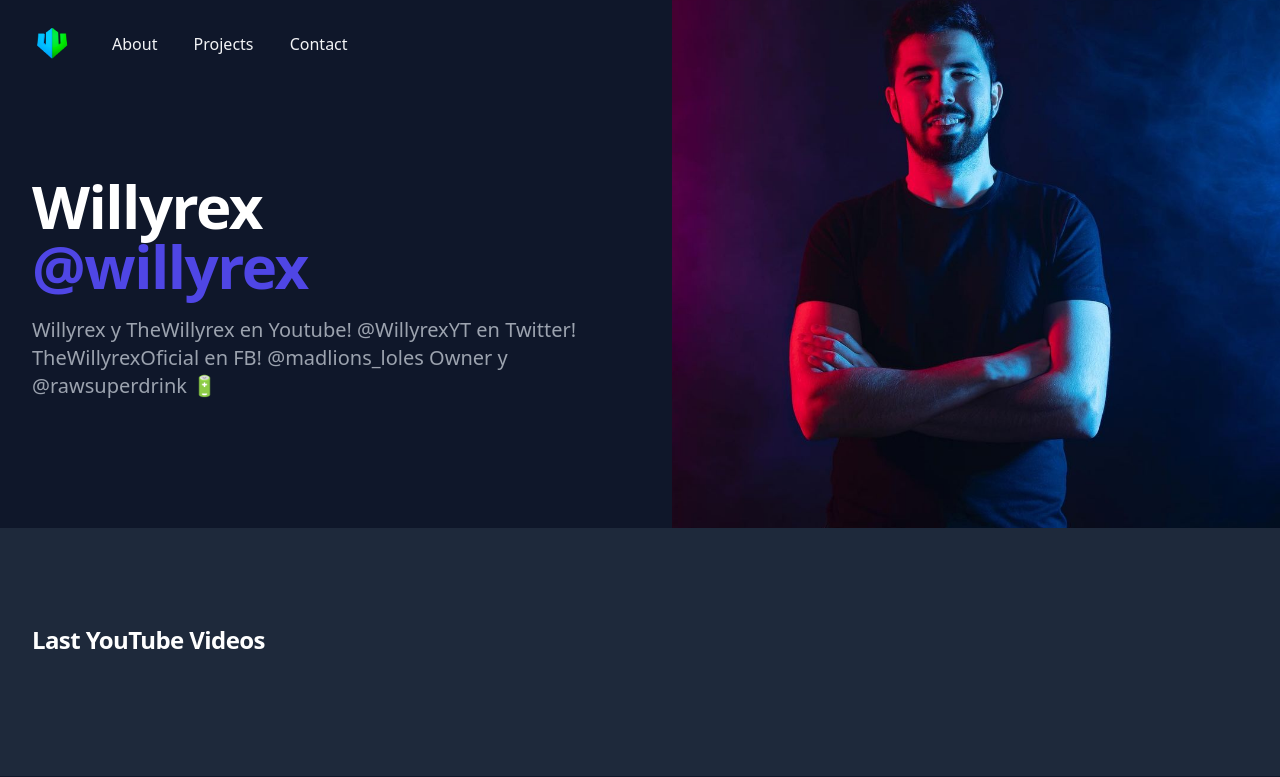
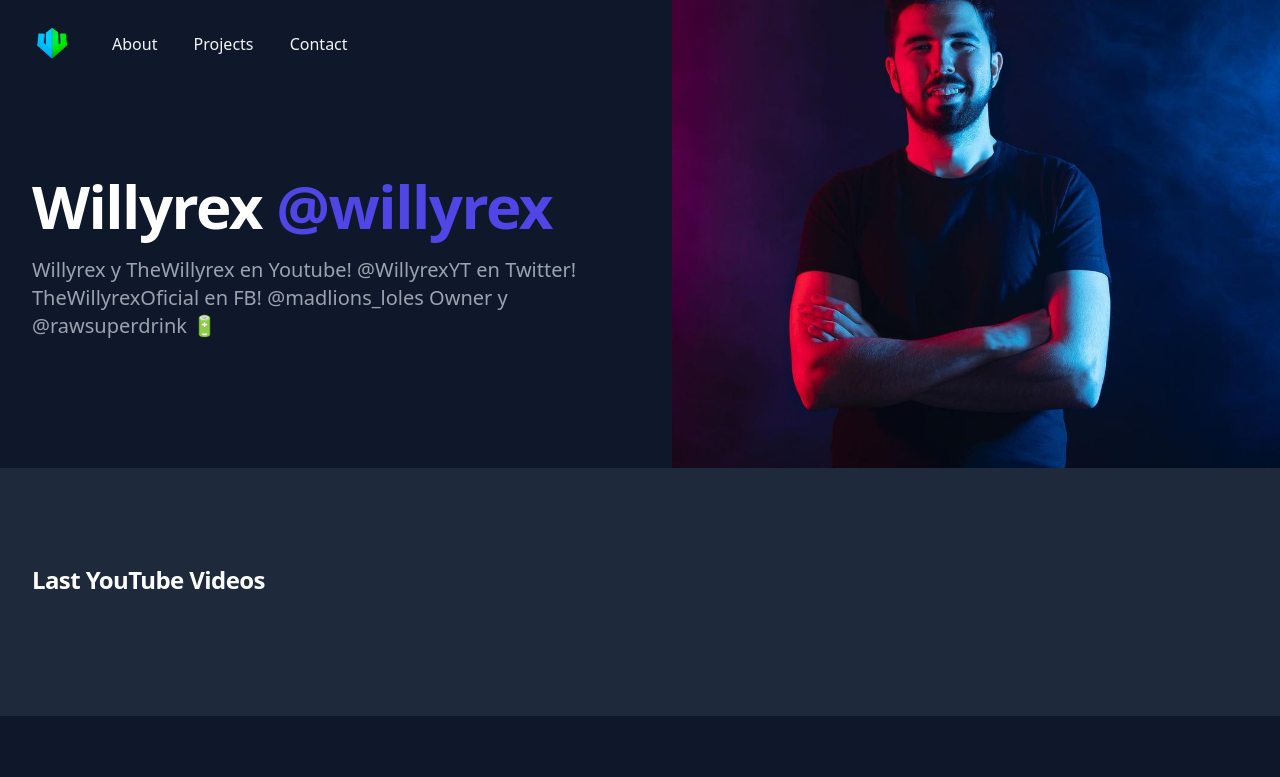
Before and after one commit to GabrielAps18/async-landing, a website: page src/index.html in a window 1280 px wide. Shown: the top 777 px of the page. Drawn offline with nearby package versions, Linux system fonts and the light colour scheme; no server answers.

Commit message:
<BR> Error

```diff
--- a/src/index.html
+++ b/src/index.html
@@ -39,7 +39,7 @@
         <main class="mt-10 mx-auto max-w-7xl px-4 sm:mt-12 sm:px-6 md:mt-16 lg:mt-20 lg:px-8 xl:mt-28">
           <div class="sm:text-center lg:text-left">
             <h1 class="text-4xl tracking-tight font-extrabold text-gray-900 sm:text-5xl md:text-6xl">
-              <span class="block text-white xl:inline">Willyrex</span><br>
+              <span class="block text-white xl:inline">Willyrex</span>
               <span class="block text-indigo-600 xl:inline">@willyrex</span>
             </h1>
             <p
```
